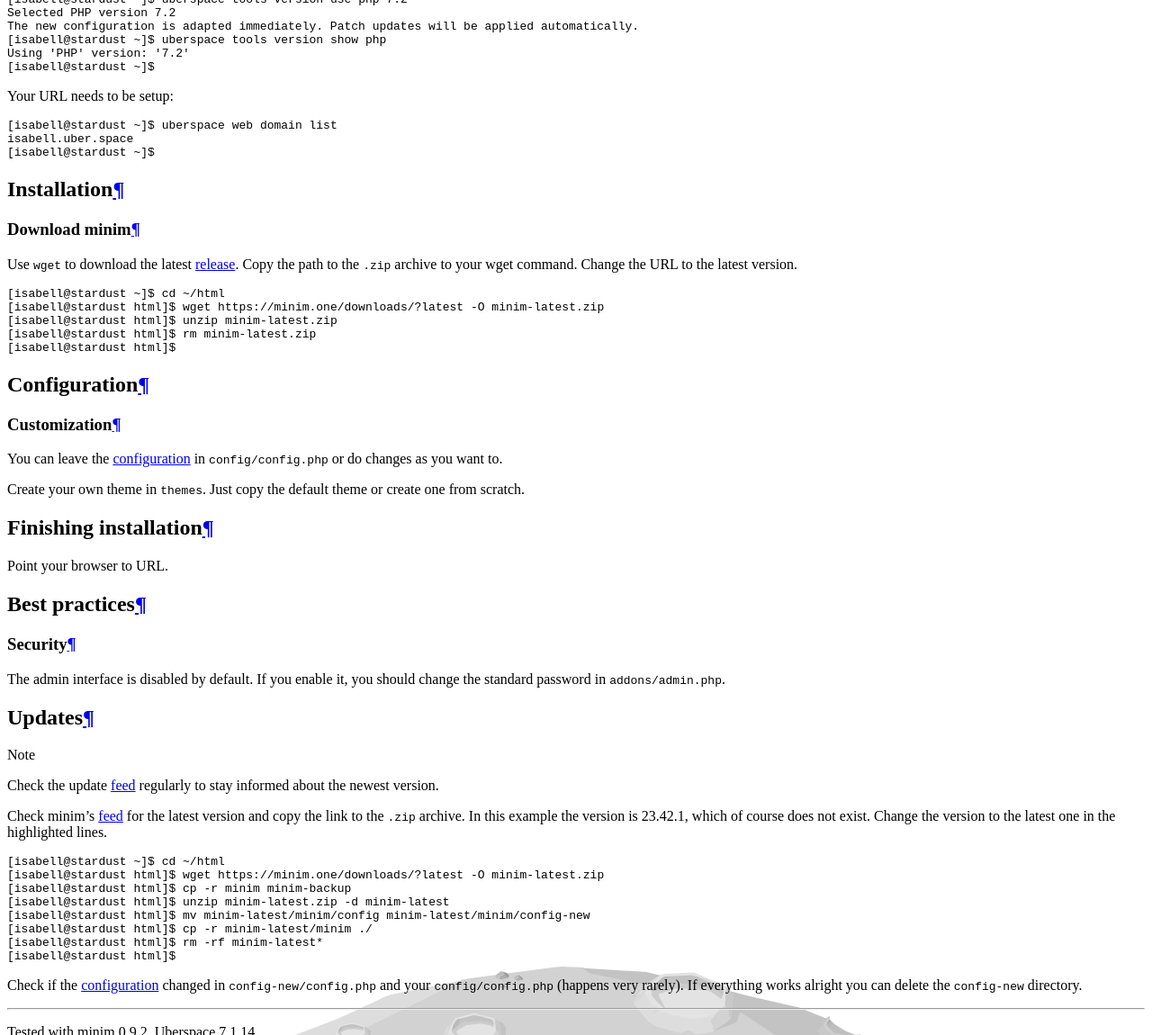
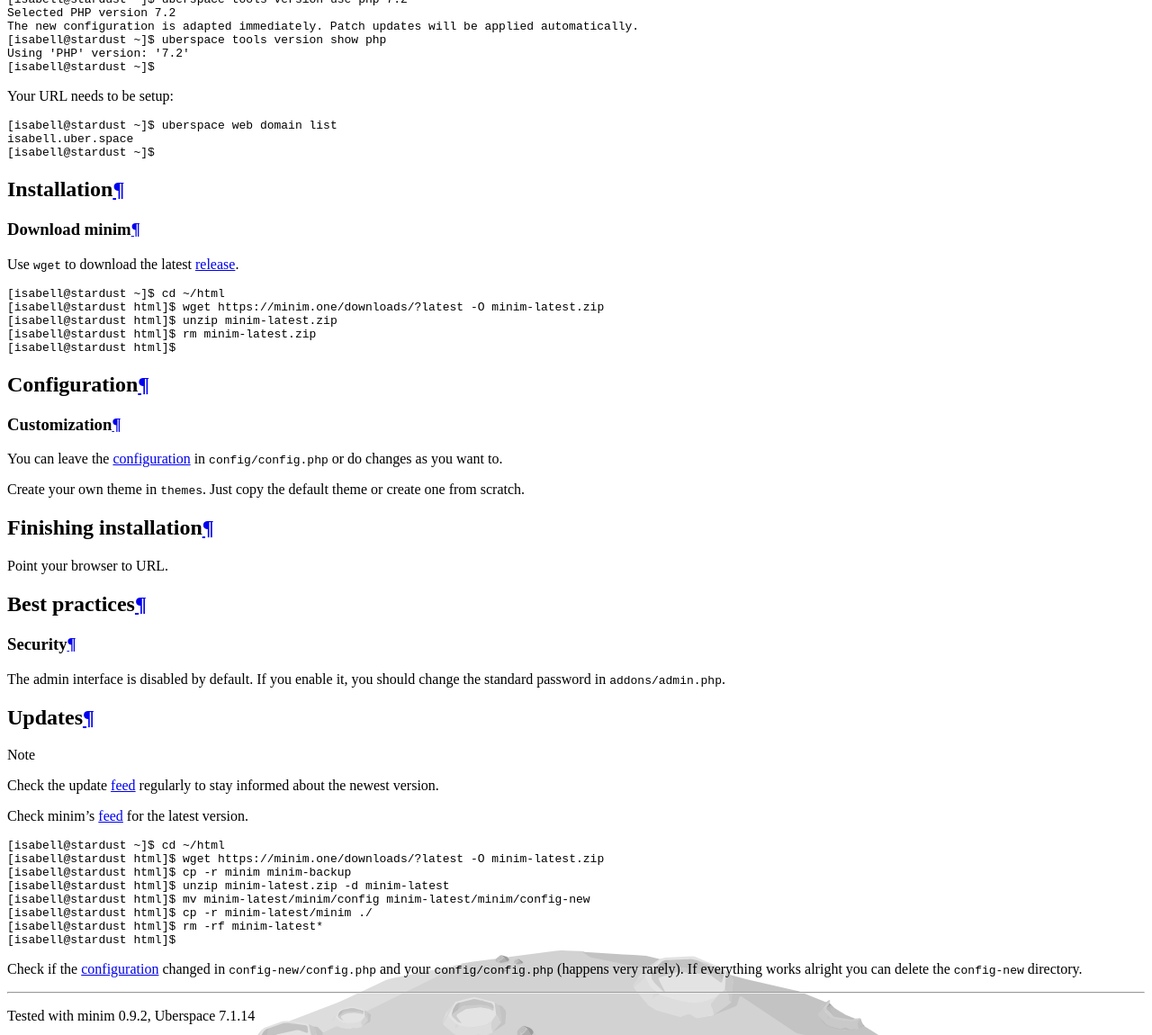
Before and after one commit to Uberspace/lab, a Sphinx documentation site: the page built from source/guide_minim.rst, in a window 1280 px wide and 1400 px high, scrolled down 1821 px, cut to the strip 0-1150 px from the top of the window. Shown: the whole strip at 90% size. Built offline with Sphinx 7.4.7 and the Read the Docs theme 2.0.0, drawn with Linux system fonts in a browser that asks for light colours.

Commit message:
Removed sample version (#232)

```diff
--- a/source/guide_minim.rst
+++ b/source/guide_minim.rst
@@ -45,7 +45,7 @@
 Download minim
 --------------
 
-Use ``wget`` to download the latest release_. Copy the path to the ``.zip`` archive to your wget command. Change the URL to the latest version.
+Use ``wget`` to download the latest release_.
 
 .. code-block:: console
 
@@ -83,7 +83,7 @@
 
 .. note:: Check the update feed_ regularly to stay informed about the newest version.
 
-Check minim's feed_ for the latest version and copy the link to the ``.zip`` archive. In this example the version is 23.42.1, which of course does not exist. Change the version to the latest one in the highlighted lines.
+Check minim's feed_ for the latest version.
 
 .. code-block:: console
 
```
